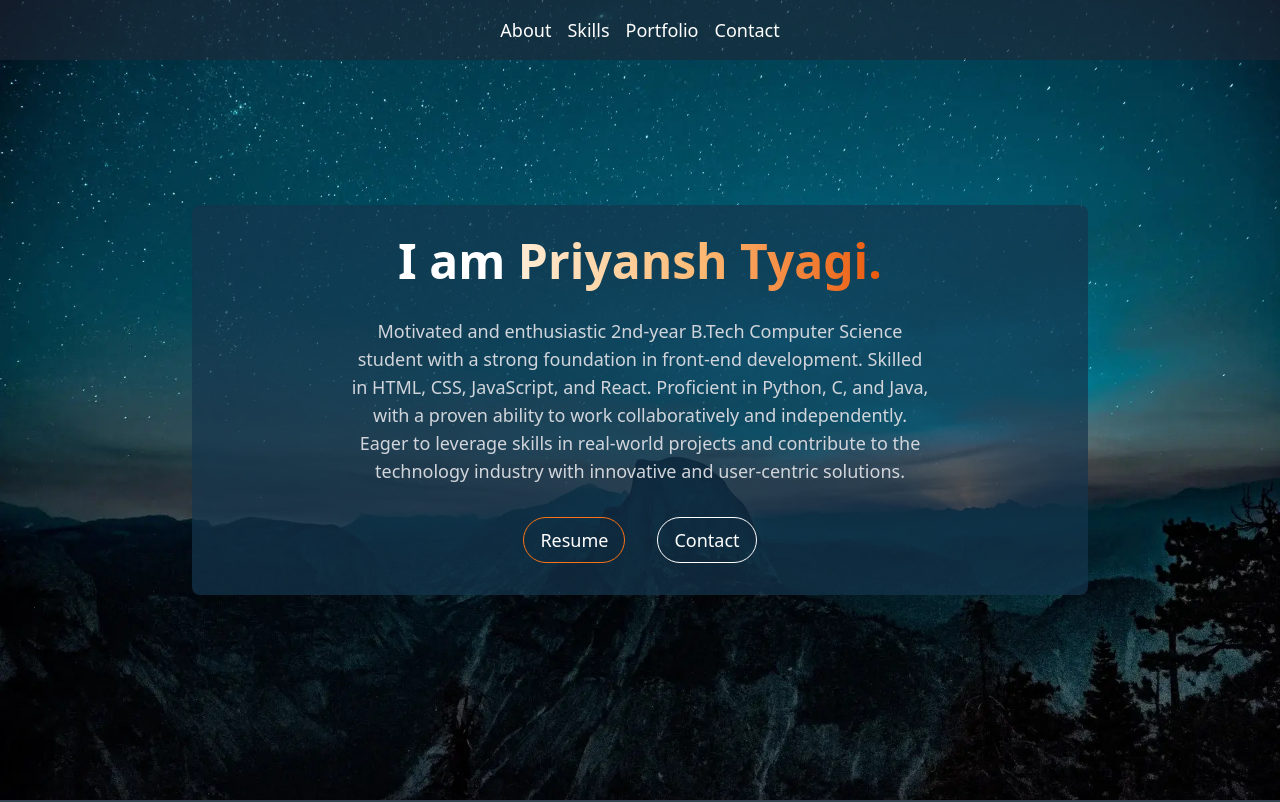
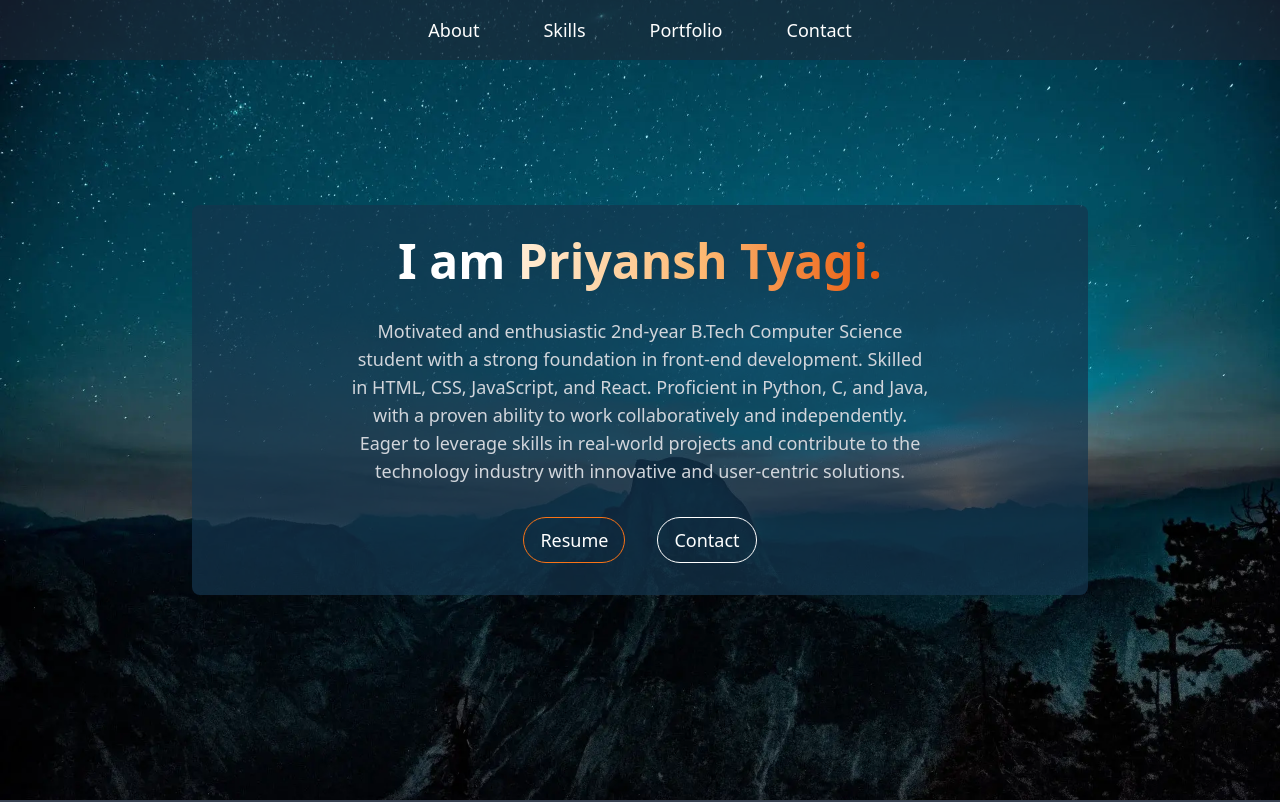
Before and after one commit to BroPriyansh/Assign, a React (Vite) app in the folder Work/: page / in a window 1280 px wide. Shown: the top 802 px of the page. Built offline with nearby package versions, Linux system fonts and the light colour scheme.

Commit message:
new changes

```diff
--- a/Work/src/App.jsx
+++ b/Work/src/App.jsx
@@ -126,7 +126,7 @@ function App() {
 
   return (
     <>
-      <header className="flex justify-center space-x-4 bg-gray-800 bg-opacity-60 fixed w-full text-white p-4">
+      <header className="flex justify-center space-x-16 bg-gray-800 bg-opacity-60 z-10 fixed w-full text-white p-4">
         <a href="#about" className="hover:text-orange-500 font-medium text-lg cursor-pointer hover:delay-150">About</a>
         <a href="#skills" className="hover:text-orange-500 cursor-pointer text-lg font-medium hover:delay-150">Skills</a>
         <a href="#portfolio" className="hover:text-orange-500 text-lg font-medium cursor-pointer hover:delay-150">Portfolio</a>
```
